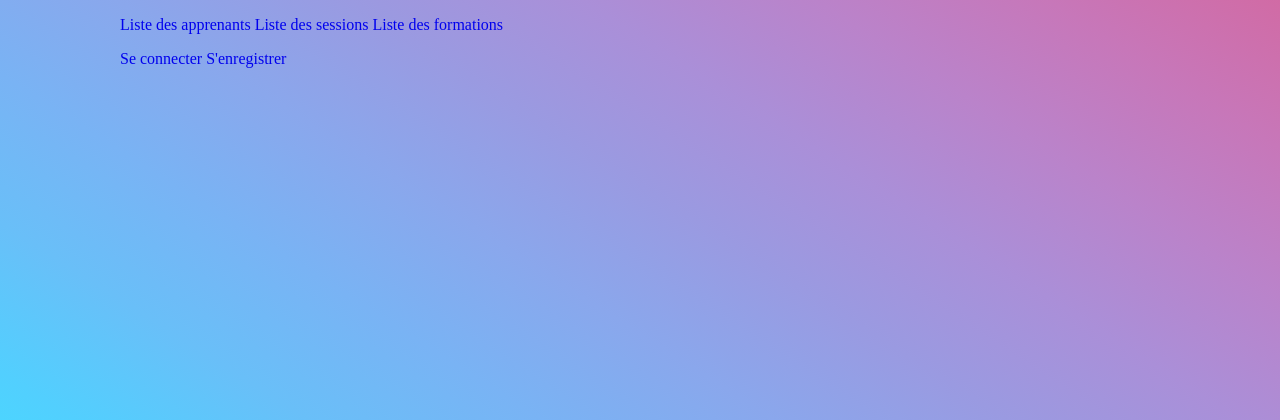
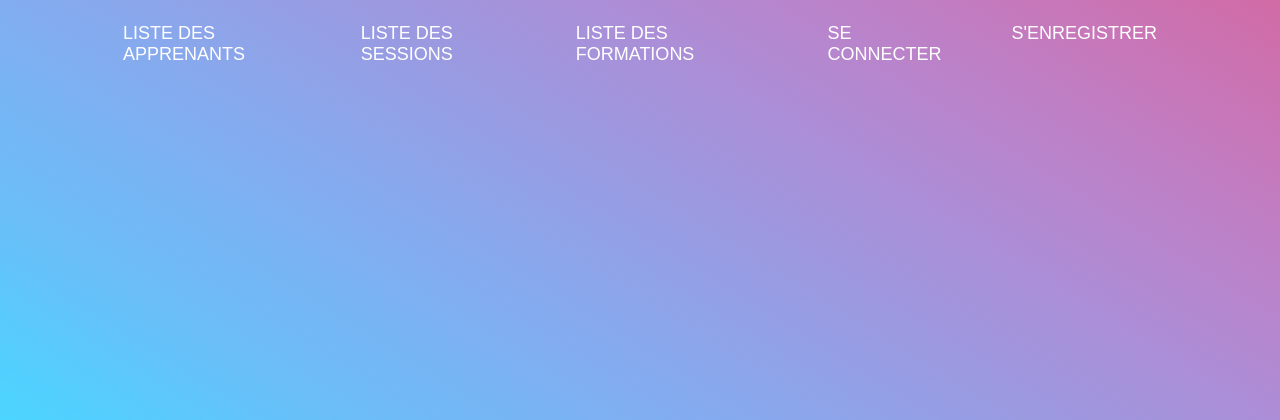
Before and after one commit to AnotheerDev/Sessions, a Symfony app: template templates/module/index.html.twig in a window 1280 px wide. Shown: the top 420 px of the page. Run offline with Twig, Linux system fonts and the light colour scheme; the template is opened without the code that fills it, so the values that code supplies are empty; some libraries are stand-ins or nearby versions.

Commit message:
adding css navbar

```diff
--- a/public/css/style.css
+++ b/public/css/style.css
@@ -23,6 +23,82 @@
     background-image: linear-gradient(to left bottom, #d16ba5, #c777b9, #ba83ca, #aa8fd8, #9a9ae1, #8aa7ec, #79b3f4, #69bff8, #52cffe, #41dfff, #46eefa, #5ffbf1);
 }
 
+#nav{
+    display: flex;
+    align-items: baseline;
+    justify-content: space-between;
+}
+
+#navLeft{
+    display: flex;
+    flex-direction: row;
+    justify-content: flex-start;
+    gap : 20px;
+}
+
+#navRight{
+    display: flex;
+    flex-direction: row;
+    justify-content: flex-end;
+    gap : 20px;
+}
+
+ul{
+    margin:0;
+    padding:18px;
+    display:flex;
+}
+
+ul lo{
+    margin:0 20px;
+    transition:0.5s;
+}
+
+ul lo a{
+    display: block;
+    position:relative;
+    text-decoration:none;
+    padding:5px;
+    font-size:18px;
+    font-family: sans-serif;
+    color:#fff;
+    text-transform:uppercase;
+    transition:0.5s;
+}
+
+ul:hover lo a{
+    transform:scale(1.5);
+    opacity:0.2;
+    filter:blur(5px);
+}
+
+ul lo a:hover{
+    transform:scale(1.2);
+    opacity:1;
+    filter:blur(0);
+    text-decoration:none;
+    color:#fff;
+}
+
+ul lo a:before{
+    content:'';
+    position:absolute;
+    top:0;
+    left:0;
+    width:100%;
+    height:100%;
+    transition:0.5s;
+    transform-origin:right;
+    transform:scaleX(0);
+    z-index:-1;
+}
+
+ul lo a:hover:before{
+    transition:transform 0.5s;
+    transform-origin:left;
+    transform:scaleX(1);
+}
+/* all my btn */
 .btn-green {
     background-color: #4CAF50;
     border: none;
```
